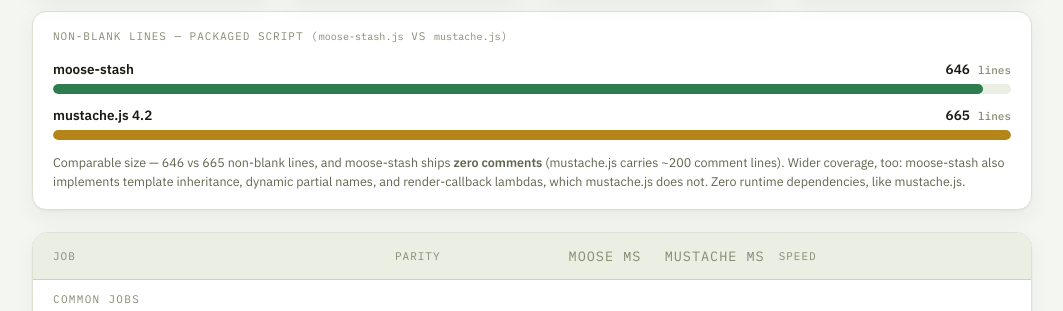
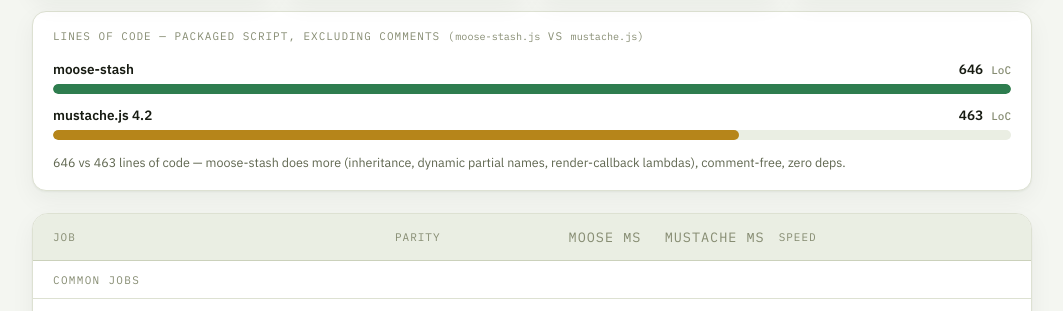
Before and after one commit to jaredef/moose-stash, a website: page docs/index.html in a window 1280 px wide. Shown: the part 436-747 px from the top of the page, without its empty margins (108-1171 px from the left). Drawn offline with Linux system fonts and the light colour scheme.

Commit message:
docs: LoC bars show code-only (excluding comments), terse caption
moose-stash 646 LoC (comment-free) vs mustache.js 463 (excluding ~200 comment
lines). Caption condensed to one line.

```diff
--- a/docs/index.html
+++ b/docs/index.html
@@ -282,18 +282,18 @@
   </div>
 
   <div class="loc">
-    <p class="loc-t">Non-blank lines — packaged script (<code>moose-stash.js</code> vs <code>mustache.js</code>)</p>
+    <p class="loc-t">Lines of code — packaged script, excluding comments (<code>moose-stash.js</code> vs <code>mustache.js</code>)</p>
     <div class="loc-bars">
       <div>
-        <div class="loc-meta"><span class="loc-name">moose-stash</span><span class="loc-n">646 <small>lines</small></span></div>
-        <div class="loc-track"><div class="loc-fill moose" style="width:97.1%"></div></div>
+        <div class="loc-meta"><span class="loc-name">moose-stash</span><span class="loc-n">646 <small>LoC</small></span></div>
+        <div class="loc-track"><div class="loc-fill moose" style="width:100%"></div></div>
       </div>
       <div>
-        <div class="loc-meta"><span class="loc-name">mustache.js 4.2</span><span class="loc-n">665 <small>lines</small></span></div>
-        <div class="loc-track"><div class="loc-fill mu" style="width:100%"></div></div>
+        <div class="loc-meta"><span class="loc-name">mustache.js 4.2</span><span class="loc-n">463 <small>LoC</small></span></div>
+        <div class="loc-track"><div class="loc-fill mu" style="width:71.6%"></div></div>
       </div>
     </div>
-    <p class="loc-cap">Comparable size — 646 vs 665 non-blank lines, and moose-stash ships <b>zero comments</b> (mustache.js carries ~200 comment lines). Wider coverage, too: moose-stash also implements template inheritance, dynamic partial names, and render-callback lambdas, which mustache.js does not. Zero runtime dependencies, like mustache.js.</p>
+    <p class="loc-cap">646 vs 463 lines of code — moose-stash does more (inheritance, dynamic partial names, render-callback lambdas), comment-free, zero deps.</p>
   </div>
 
   <div class="card">
```
